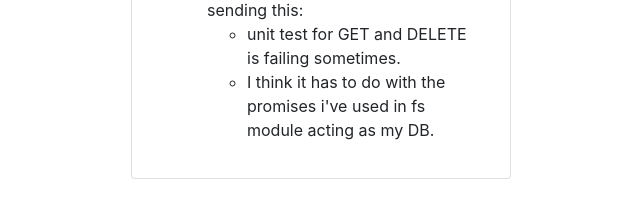
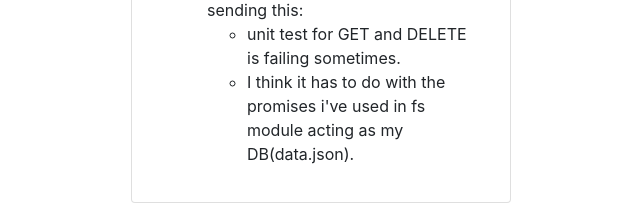
Before and after one commit to nbagonoc/sw, a website: page public/index.html in a window 1280 px wide. Shown: the part 720-923 px from the top of the page, without its empty margins (319-959 px from the left). Before the commit the page ends 899 px from the top, so only its background shows below. Drawn offline with nearby package versions, Linux system fonts and the light colour scheme.

Commit message:
some minor info added into MD

```diff
--- a/public/index.html
+++ b/public/index.html
@@ -37,7 +37,7 @@
                     <li>After some clode cleanup before sending this:</li>
                     <ul>
                         <li>unit test for GET and DELETE is failing sometimes.</li>
-                        <li>I think it has to do with the promises i've used in fs module acting as my DB.</li>
+                        <li>I think it has to do with the promises i've used in fs module acting as my DB(data.json).</li>
                     </ul>
                 </ul>
                 </div>
```
Also changed, not shown: README.md.
